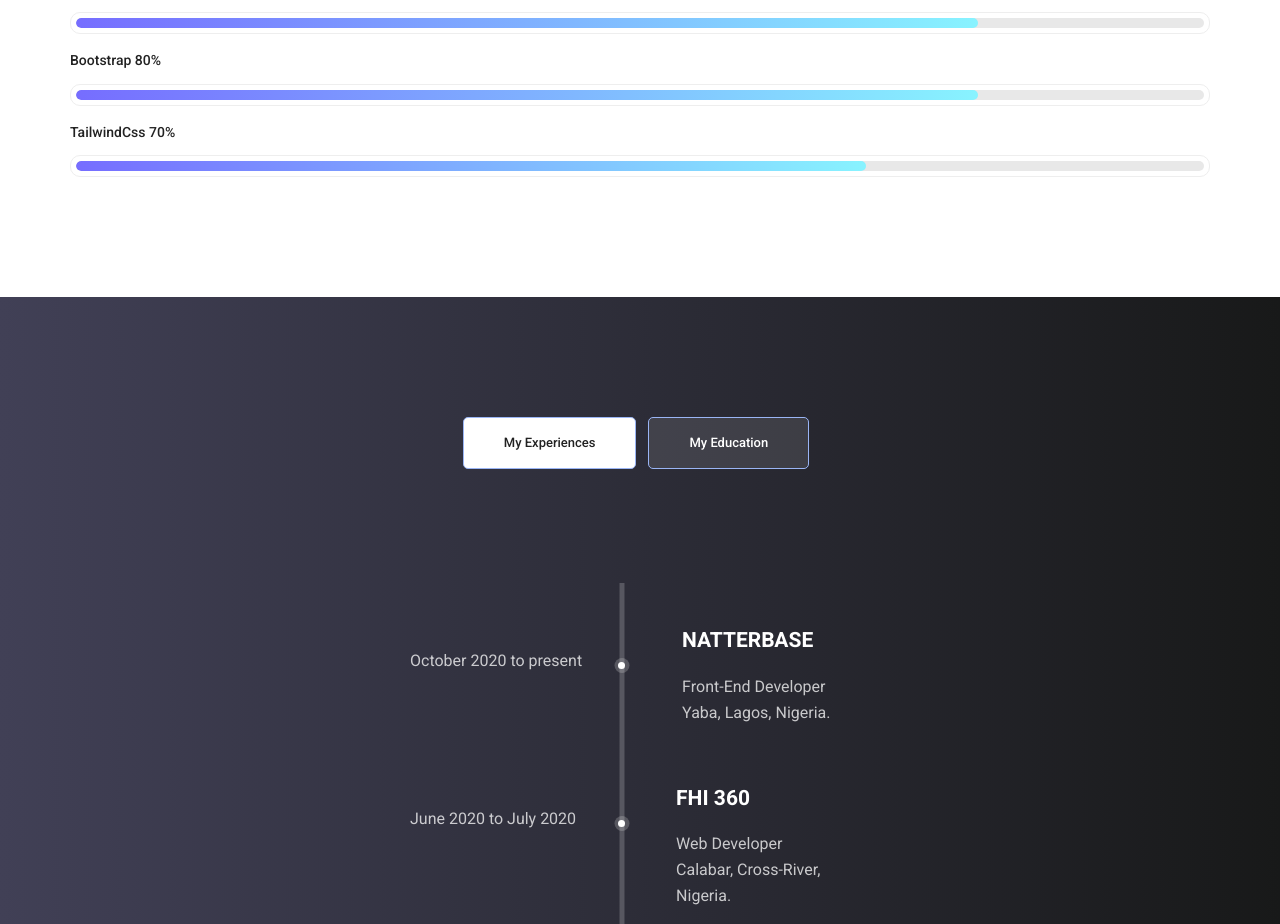
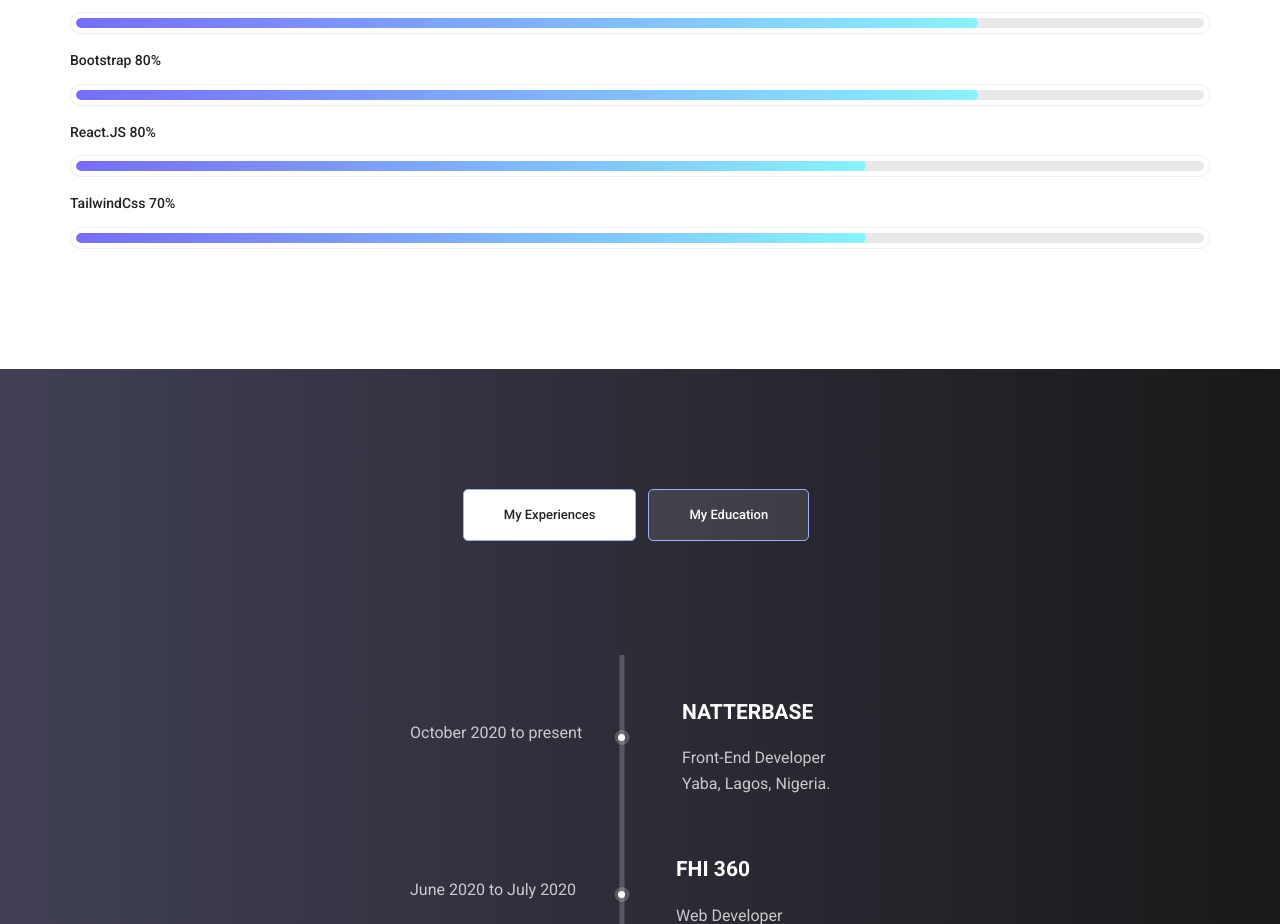
Before and after one commit to inimandrew/inimandrew.github.io, a plain HTML site: page index.html in a window 1280 px wide. Shown: the part 2089-3013 px from the top of the page. Drawn offline with Linux system fonts and the light colour scheme.

Commit message:
Update index.html

```diff
--- a/index.html
+++ b/index.html
@@ -252,6 +252,15 @@
                 <div class="progress_br">
                   <div class="progress">
                     <div class="progress-bar" role="progressbar" aria-valuenow="80" aria-valuemin="0"
+                      aria-valuemax="100"></div>
+                  </div>
+                </div>
+              </div>
+              <div class="skill_item">
+                <h4>React.JS <span class="counter">80</span>%</h4>
+                <div class="progress_br">
+                  <div class="progress">
+                    <div class="progress-bar" role="progressbar" aria-valuenow="70" aria-valuemin="0"
                       aria-valuemax="100"></div>
                   </div>
                 </div>
```
